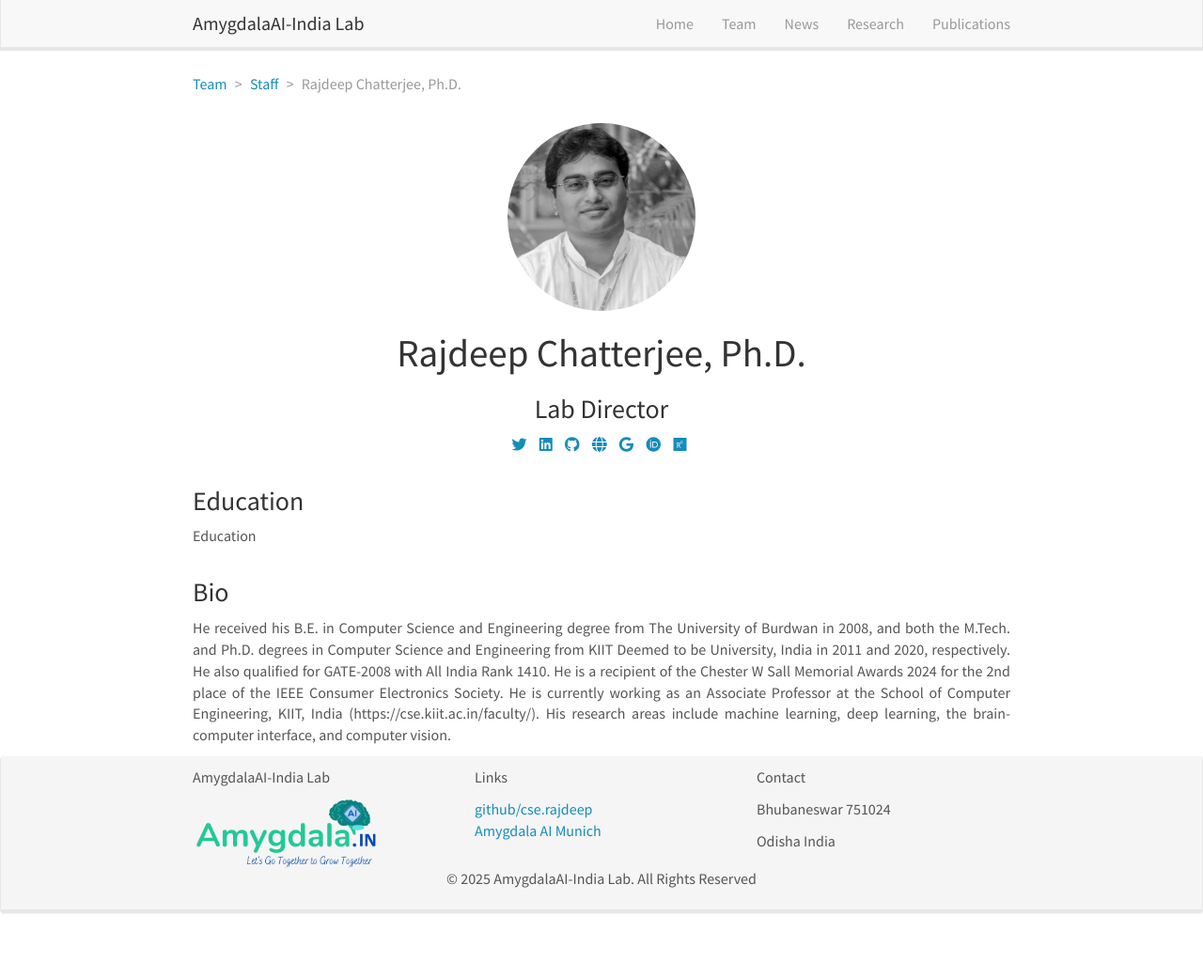
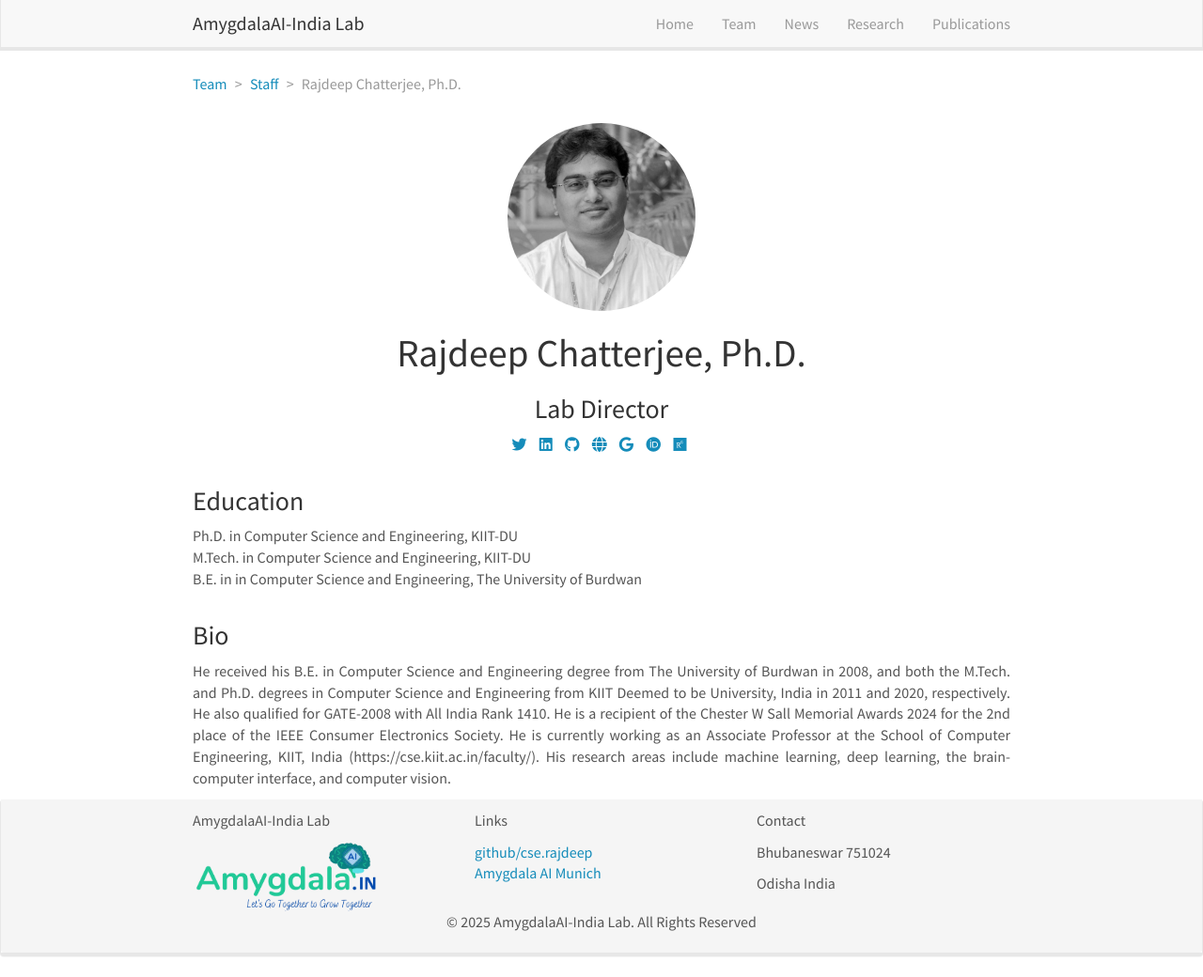
Before and after one commit to amygdalaaiindia/amygdalaaiindia.github.io, a Jekyll site: the page built from _pages/team/_posts/2016-09-01-researcher-staff.md, in a window 1280 px wide and 1040 px high. Shown: the whole window at 94% size. Built offline with Jekyll 4.4.1, drawn with Linux system fonts in a browser that asks for light colours; nearby versions of some CDN libraries.

Commit message:
Update 2016-09-01-researcher-staff.md

```diff
--- a/_pages/team/_posts/2016-09-01-researcher-staff.md
+++ b/_pages/team/_posts/2016-09-01-researcher-staff.md
@@ -14,7 +14,9 @@ social:
     orcid: https://orcid.org/0000-0003-0125-4830
     research-gate: https://www.researchgate.net/profile/Rajdeep_Chatterjee2
 education:
- - Education
+ - Ph.D. in Computer Science and Engineering, KIIT-DU
+ - M.Tech. in Computer Science and Engineering, KIIT-DU
+ - B.E. in in Computer Science and Engineering, The University of Burdwan
 ---
 
 He received his B.E. in Computer Science and Engineering degree from The University of Burdwan in 2008, and both the
```
